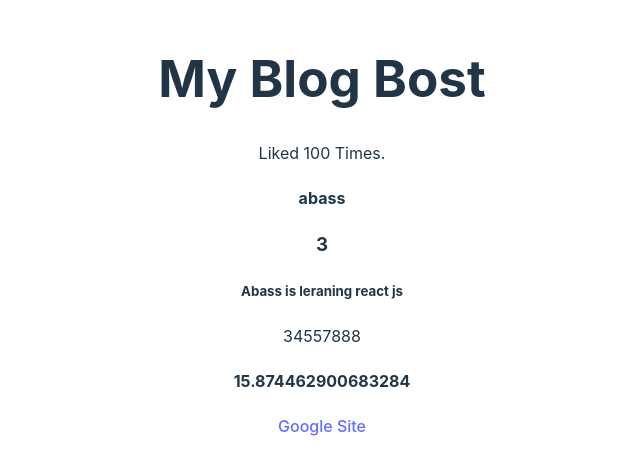
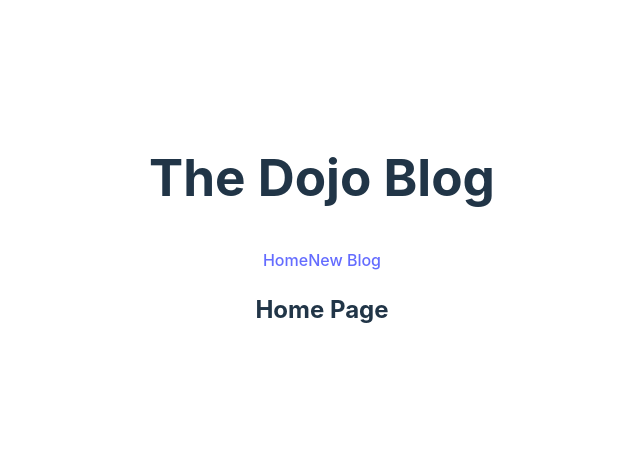
Before and after one commit to Abass-rashid/React-Blog-Post, a React (Vite) app in the folder my-react-app/: page / in a window 1280 px wide. Shown: the part 173-648 px from the top of the page, without its empty margins (318-958 px from the left). Built offline with nearby package versions, Linux system fonts and the light colour scheme.

Commit message:
Add navbar Components

```diff
--- a/my-react-app/src/App.jsx
+++ b/my-react-app/src/App.jsx
@@ -1,21 +1,13 @@
 import './App.css'
+import Navbar from './Navbar'
+import Home from './Home'
 
 function App() {
-  const title = "My Blog Bost";
-  const likes = 100;
-  const person = {name: "abass", age: 21, isMan: true}
-  const link = "https//www.google.com"
   return (
   <div className="App">
+    <Navbar />
     <div className="content">
-      <h1>{title}</h1>
-      <p>Liked {likes} Times.</p>
-      <h4>{person.name}</h4>
-      <h3>{3}</h3>
-      <h5>{"Abass is leraning react js"}</h5>
-      <p>{[3,4,5,57,8,8,8]}</p>
-      <h4>{Math.random()* 20}</h4>
-      <a href={link}>Google Site</a>
+      <Home />
     </div>
   </div>
   )
--- /dev/null
+++ b/my-react-app/src/Home.jsx
@@ -0,0 +1,9 @@
+const Home = () => {
+  return (
+    <div className="home">
+      <h2>Home Page</h2>
+    </div>
+   );
+}
+
+export default Home;
--- /dev/null
+++ b/my-react-app/src/Navbar.jsx
@@ -0,0 +1,13 @@
+const Navbar = () => {
+  return (
+    <nav className="navbar">
+      <h1>The Dojo Blog</h1>
+      <div className="links">
+        <a href="/">Home</a>
+        <a href="/create">New Blog</a>
+      </div>
+    </nav>
+   );
+}
+
+export default Navbar;
```
